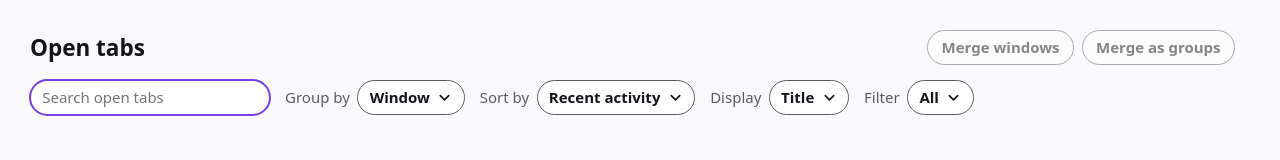
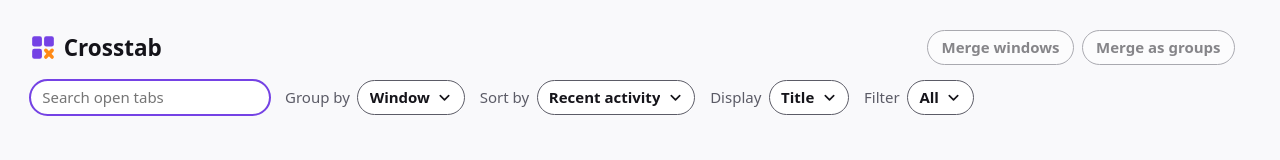
Before and after one commit to caugner/crosstab, a website with bundled scripts: page view/index.html in a window 1280 px wide. Built offline with nearby package versions, Linux system fonts and the light colour scheme; no server answers.

Commit message:
feat: show logo + name in view heading (#19)
Replace the "Open tabs" heading with the Crosstab icon and name, followed by the muted tab and duplicate counts.

```diff
--- a/view/index.html
+++ b/view/index.html
@@ -11,7 +11,8 @@
     <header>
       <div class="title-row">
         <h1>
-          Open tabs
+          <img src="../icons/icon.svg" alt="" />
+          Crosstab
           <span id="count" aria-live="polite"
             ><span id="tab-count"></span
             ><span id="duplicates-sep" hidden> &middot; </span
--- a/view/view.css
+++ b/view/view.css
@@ -47,11 +47,20 @@ body {
 }
 
 h1 {
+  display: flex;
+  gap: 0.5rem;
+  align-items: center;
   margin: 0;
   font-size: 1.5rem;
 }
 
+h1 img {
+  width: 1.75rem;
+  height: 1.75rem;
+}
+
 #count {
+  margin-inline-start: 0.5rem;
   color: var(--muted);
   font-size: 1rem;
   font-weight: normal;
```
